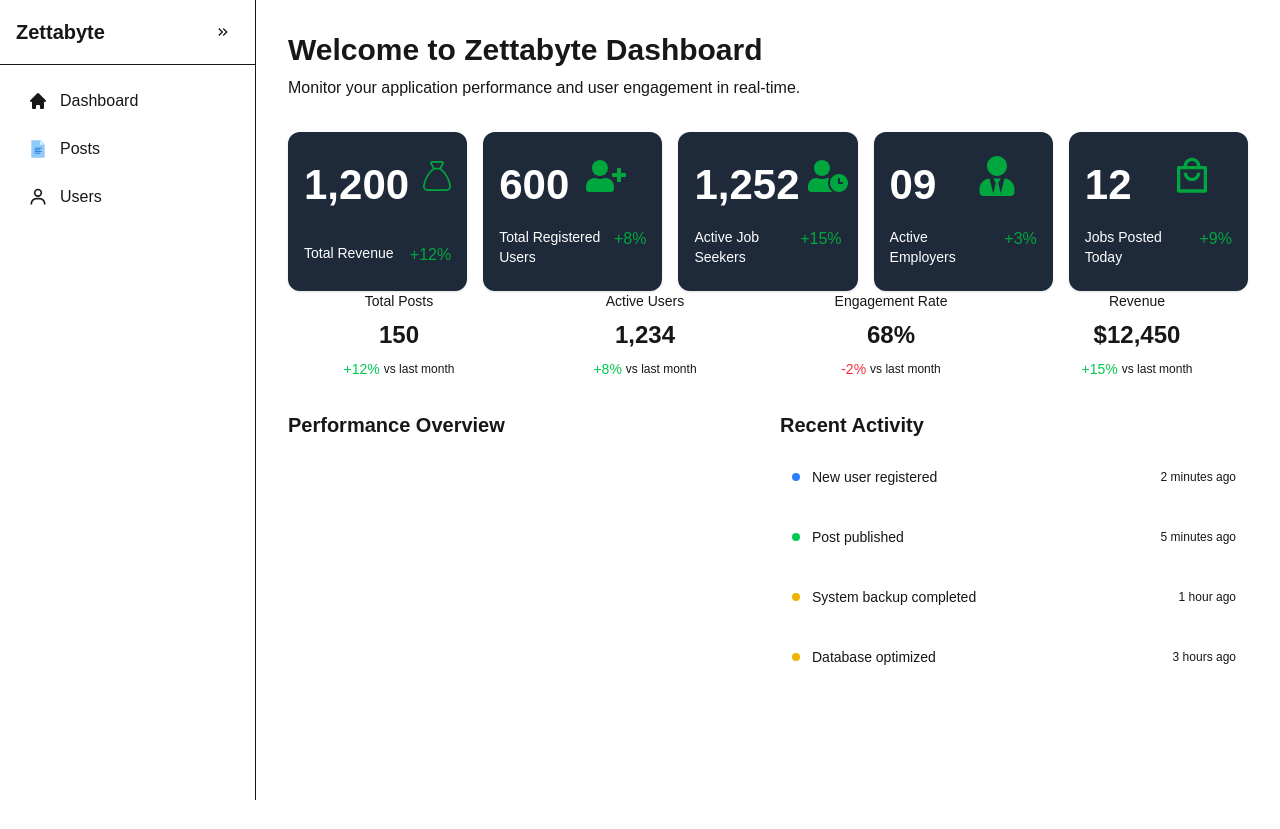
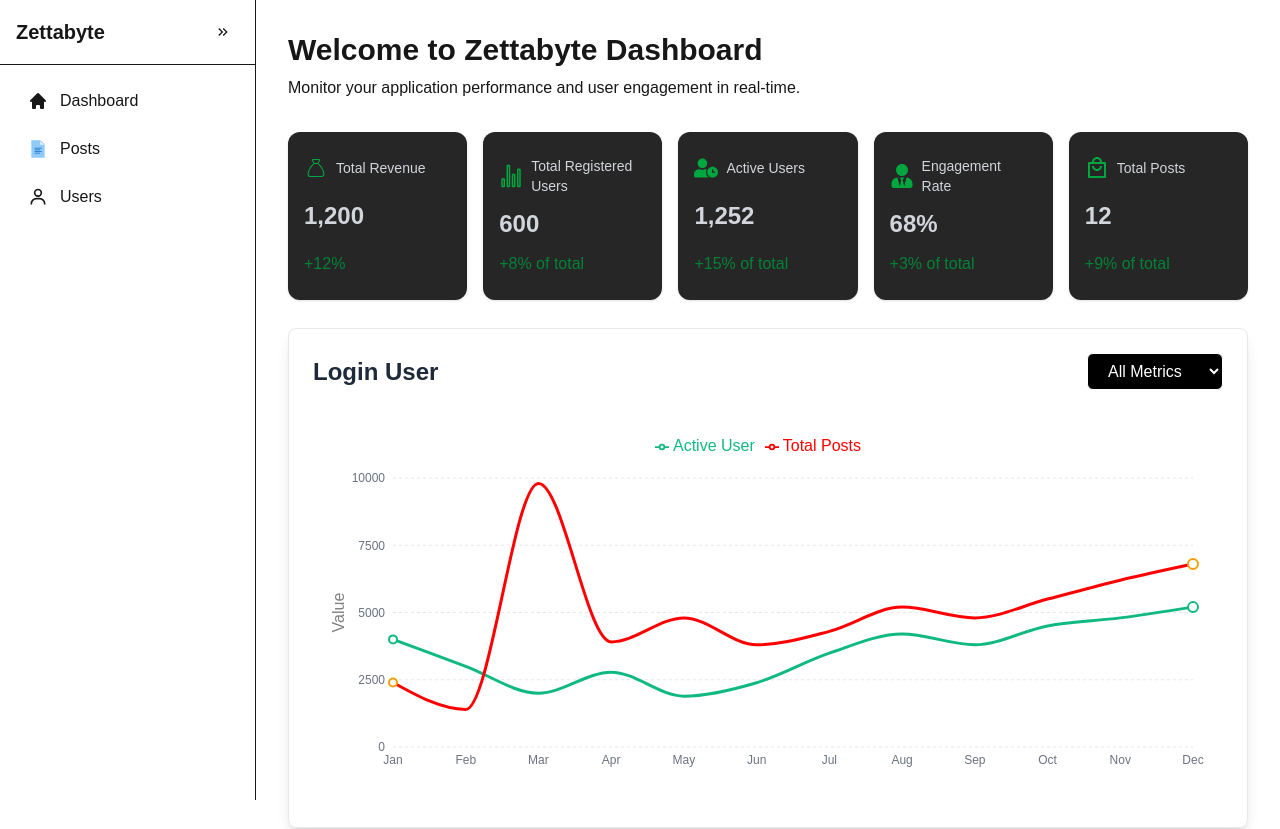
Before and after one commit to Apur0y/byte-dashboard, a Next.js app: page / in a window 1280 px wide. Shown: the top 829 px of the page. Before the commit the page ends 800 px from the top, so only its background shows below. Built offline with nearby package versions, Linux system fonts and the light colour scheme.

Commit message:
created the charts using recharts

```diff
--- a/src/app/page.tsx
+++ b/src/app/page.tsx
@@ -1,14 +1,15 @@
-"use client"
-import Statistics from "@/components/home/Statistics"
-import { motion } from "framer-motion"
-
+"use client";
+import PerformanceChart from "@/components/home/LoginUserChart";
+import Statistics from "@/components/home/Statistics";
+import { motion } from "framer-motion";
+import { CiTimer } from "react-icons/ci";
 
 const stats = [
   { label: "Total Posts", value: "150", change: "+12%", positive: true },
   { label: "Active Users", value: "1,234", change: "+8%", positive: true },
   { label: "Engagement Rate", value: "68%", change: "-2%", positive: false },
   { label: "Revenue", value: "$12,450", change: "+15%", positive: true },
-]
+];
 
 const containerVariants = {
   hidden: { opacity: 0 },
@@ -18,7 +19,7 @@ const containerVariants = {
       staggerChildren: 0.1,
     },
   },
-}
+};
 
 const itemVariants = {
   hidden: { opacity: 0, y: 20 },
@@ -29,47 +30,28 @@ const itemVariants = {
       duration: 0.5,
     },
   },
-}
-
+};
 
 export default function Home() {
   return (
-        <div className="p-8">
-
+    <div className="p-8 space-y-7">
       <motion.div
         initial={{ opacity: 0, y: -20 }}
         animate={{ opacity: 1, y: 0 }}
         transition={{ duration: 0.6 }}
         className="mb-8"
       >
-        <h1 className="text-3xl font-bold text-foreground mb-2">Welcome to Zettabyte Dashboard</h1>
-        <p className="text-muted-foreground">Monitor your application performance and user engagement in real-time.</p>
+        <h1 className="text-3xl font-bold text-foreground mb-2">
+          Welcome to Zettabyte Dashboard
+        </h1>
+        <p className="text-muted-foreground">
+          Monitor your application performance and user engagement in real-time.
+        </p>
       </motion.div>
 
- <Statistics/>
-      <motion.div
-        variants={containerVariants}
-        initial="hidden"
-        animate="visible"
-        className="grid grid-cols-1 md:grid-cols-2 lg:grid-cols-4 gap-6 mb-8"
-      >
-        {stats.map((stat, index) => (
-          <motion.div key={stat.label} variants={itemVariants}>
-            <div  className="text-center">
-              <div className="space-y-2">
-                <p className="text-sm text-muted-foreground">{stat.label}</p>
-                <p className="text-2xl font-bold text-foreground">{stat.value}</p>
-                <div className="flex items-center justify-center gap-1">
-                  <span className={`text-sm font-medium ${stat.positive ? "text-green-500" : "text-red-500"}`}>
-                    {stat.change}
-                  </span>
-                  <span className="text-xs text-muted-foreground">vs last month</span>
-                </div>
-              </div>
-            </div>
-          </motion.div>
-        ))}
-      </motion.div>
+      <Statistics />
+      <PerformanceChart />
+
 
       <motion.div
         initial={{ opacity: 0, y: 40 }}
@@ -77,19 +59,27 @@ export default function Home() {
         transition={{ duration: 0.8, delay: 0.4 }}
         className="grid grid-cols-1 lg:grid-cols-2 gap-6"
       >
-        <div>
-          <h2 className="text-xl font-semibold mb-4">Performance Overview</h2>
-          {/* <AnimatedChart /> */}
-        </div>
 
         <div>
-          <h2 className="text-xl font-semibold mb-4">Recent Activity</h2>
+          <h2 className="text-xl font-semibold mb-4 flex items-center gap-2"><CiTimer className="text-blue-500" />Recent Activity</h2>
           <div className="space-y-4">
             {[
-              { action: "New user registered", time: "2 minutes ago", type: "user" },
+              {
+                action: "New user registered",
+                time: "2 minutes ago",
+                type: "user",
+              },
               { action: "Post published", time: "5 minutes ago", type: "post" },
-              { action: "System backup completed", time: "1 hour ago", type: "system" },
-              { action: "Database optimized", time: "3 hours ago", type: "system" },
+              {
+                action: "System backup completed",
+                time: "1 hour ago",
+                type: "system",
+              },
+              {
+                action: "Database optimized",
+                time: "3 hours ago",
+                type: "system",
+              },
             ].map((activity, index) => (
               <motion.div
                 key={index}
@@ -104,13 +94,17 @@ export default function Home() {
                       activity.type === "user"
                         ? "bg-blue-500"
                         : activity.type === "post"
-                          ? "bg-green-500"
-                          : "bg-yellow-500"
+                        ? "bg-green-500"
+                        : "bg-yellow-500"
                     }`}
                   />
-                  <span className="text-sm text-foreground">{activity.action}</span>
+                  <span className="text-sm text-foreground">
+                    {activity.action}
+                  </span>
                 </div>
-                <span className="text-xs text-muted-foreground">{activity.time}</span>
+                <span className="text-xs text-muted-foreground">
+                  {activity.time}
+                </span>
               </motion.div>
             ))}
           </div>
@@ -119,6 +113,5 @@ export default function Home() {
 
       {/* <FloatingActionButton  */}
     </div>
-
   );
 }
--- a/src/components/home/LoginUserChart.tsx
+++ b/src/components/home/LoginUserChart.tsx
@@ -82,42 +82,6 @@ export default function PerformanceChart() {
 
 
 
-  const calculatePerformanceData = (data:any) => {
-    // Group users by month based on createdAt
-    const monthlyData:any = {};
-
-    data?.forEach((user:any) => {
-      const date = new Date(user.createdAt);
-      const monthName = date.toLocaleDateString('en-US', { month: 'short' });
-
-      if (!monthlyData[monthName]) {
-        monthlyData[monthName] = { sales: 0, revenue: 0 }; // sales = employees, revenue = job seekers
-      }
-
-      if (user.role === 'EMPLOYEE') {
-        monthlyData[monthName].sales += 1;
-      } else if (user.role === 'JOB_SEEKER') {
-        monthlyData[monthName].revenue += 1;
-      }
-    });
-
-    // Convert to array format
-    const performanceData = Object.entries(monthlyData).map(([name, counts]) => {
-      const typedCounts = counts as { sales: number; revenue: number };
-      return {
-        name,
-        sales: typedCounts.sales,     // employees
-        revenue: typedCounts.revenue  // job seekers
-      };
-    });
-
-    return performanceData;
-  };
-
-  // Calculate the performance data
-  const performanceData = calculatePerformanceData(user?.data);
-console.log(performanceData)
-console.log(user?.data)
 
   useEffect(() => {
     setIsClient(true);
@@ -125,25 +89,25 @@ console.log(user?.data)
 
   if (!isClient) {
     return (
-      <div className="w-full h-[500px] p-4 flex items-center justify-center bg-gray-50 rounded-lg">
-        <div className="text-gray-500">Loading chart...</div>
+      <div className="w-full h-[500px] p-4 flex items-center justify-center bg-neutral-800 rounded-lg">
+        <div className="text-gray-200">Loading chart...</div>
       </div>
     );
   }
 
   return (
-    <div className="w-full h-[500px] p-6 rounded-lg bg-white shadow-lg border border-gray-200">
+    <div className="w-full h-[500px] p-6 rounded-lg shadow-lg border border-gray-200">
       <div className="flex flex-col sm:flex-row justify-between items-center mb-6 gap-4">
         <h2 className="text-2xl font-bold text-gray-800">Login User</h2>
         <div className="flex items-center gap-4">
           <select
             value={selectedMetric}
             onChange={(e) => setSelectedMetric(e.target.value)}
-            className="px-4 py-2 border bg-primary text-white rounded-md border-primary "
+            className="px-4 py-2 border bg-black text-white rounded-md border-primary "
           >
             <option value="all">All Metrics</option>
-            <option value="sales">Employee</option>
-            <option value="revenue">Job Seeker</option>
+            <option value="sales">Active User</option>
+            <option value="revenue">Total Posts</option>
 
           </select>
 
@@ -202,7 +166,7 @@ console.log(user?.data)
               dataKey="sales"
               stroke="#10b981"
               strokeWidth={3}
-              name="For Employer"
+              name="Active User"
               dot={<CustomDot dataKey="sales" />}
               activeDot={{ r: 6, stroke: '#10b981', strokeWidth: 2, fill: 'white' }}
               isAnimationActive={true}
@@ -215,7 +179,7 @@ console.log(user?.data)
               dataKey="revenue"
               stroke="#FF0000"
               strokeWidth={3}
-              name="Job Seeker "
+              name="Total Posts"
               dot={<CustomDot dataKey="revenue" />}
               activeDot={{ r: 6, stroke: '#f59e0b', strokeWidth: 2, fill: 'white' }}
               isAnimationActive={true}
--- a/src/components/home/Statistics.tsx
+++ b/src/components/home/Statistics.tsx
@@ -1,6 +1,7 @@
 
 import { CiBag1 } from "react-icons/ci";
-import { FaUserClock, FaUserPlus, FaUserTie } from "react-icons/fa";
+import { FaUserClock, FaUserTie } from "react-icons/fa";
+import { IoStatsChartOutline } from "react-icons/io5";
 import { RiShoppingBag4Line } from "react-icons/ri";
 
 
@@ -9,38 +10,32 @@ export default function Statistics({}) {
 
 
 const data = [
-  { label: 'Total Revenue', value: '1,200', delta: '+12%', image:  <CiBag1 className="size-10 text-green-600" /> },
-  { label: 'Total Registered Users', value: '600', delta: '+8%', image: <FaUserPlus className="size-10 text-green-600" /> },
-  { label: 'Active Job Seekers', value: '1,252', delta: '+15%', image: <FaUserClock className="size-10 text-green-600" /> },
-  { label: 'Active Employers', value: '09', delta: '+3%', image:  <FaUserTie className="size-10 text-green-600"/>},
-  { label: 'Jobs Posted Today', value: '12', delta: '+9%', image: <RiShoppingBag4Line className="size-10 text-green-600"/>
+  { label: 'Total Revenue', value: '1,200', delta: '+12% ', image:  <CiBag1 className="size-6 text-green-600" /> },
+  { label: 'Total Registered Users', value: '600', delta: '+8% of total', image: <IoStatsChartOutline className="size-6 text-green-600" /> },
+  { label: 'Active Users', value: '1,252', delta: '+15% of total', image: <FaUserClock className="size-6 text-green-600" /> },
+  { label: 'Engagement Rate', value: '68%', delta: '+3% of total', image:  <FaUserTie className="size-6 text-green-600"/>},
+  { label: 'Total Posts', value: '12', delta: '+9% of total', image: <RiShoppingBag4Line className="size-6 text-green-600"/>
 },
 ];
-
-const stats = [
-  { label: "Total Posts", value: "150", change: "+12%", positive: true },
-  { label: "Active Users", value: "1,234", change: "+8%", positive: true },
-  { label: "Engagement Rate", value: "68%", change: "-2%", positive: false },
-  { label: "Revenue", value: "$12,450", change: "+15%", positive: true },
-]
 
   return (
     <section className="grid grid-cols-1 sm:grid-cols-2 lg:grid-cols-5 xl:grid-cols-5 gap-4">
       {data.map((item, i) => (
         <div
           key={i}
-          className="bg-gray-800 text-white py-6 px-4 rounded-xl shadow flex justify-between gap-3 flex-col"
+          className="bg-neutral-800 text-gray-300 py-6 px-4 rounded-xl shadow flex justify-between gap-3 flex-col"
         >
-          <div className="flex justify-between mr-3 gap-2">
-            <span className="text-xl xl:text-[42px] font-bold ">
+          <div className="flex items-center mr-3 gap-2">
+
+            <div className="size-6">{item.image}</div>
+            <span className="text-sm ">{item.label}</span>
+          </div>
+          <div className="flex justify-between gap-3">
+                 <span className="text-xl xl:text-2xl font-bold ">
               {item.value}
             </span>
-            <div className="size-12">{item.image}</div>
           </div>
-          <div className="flex justify-between gap-3">
-            <span className="text-sm ">{item.label}</span>
-            <span className="text-green-600 font-medium">{item.delta}</span>
-          </div>
+            <span className=" text-green-700 font-medium">{item.delta}</span>
         </div>
       ))}
     </section>
```
